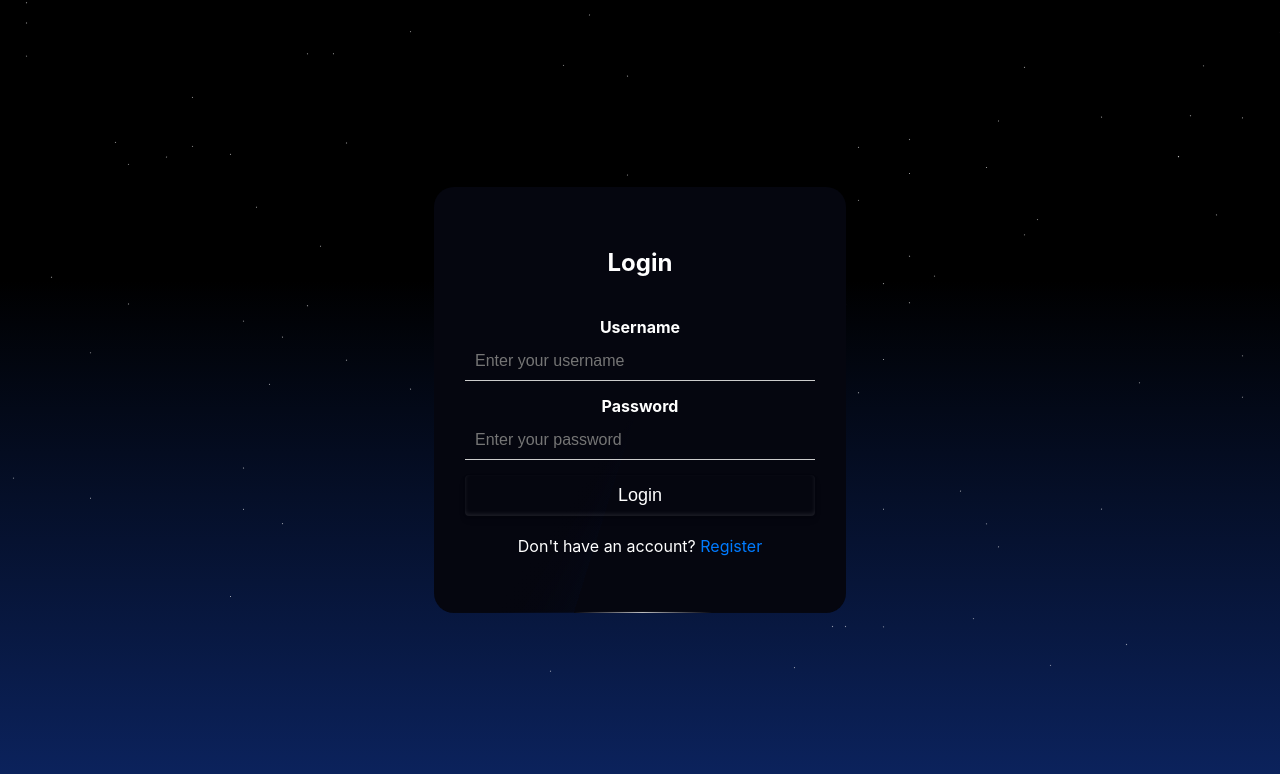
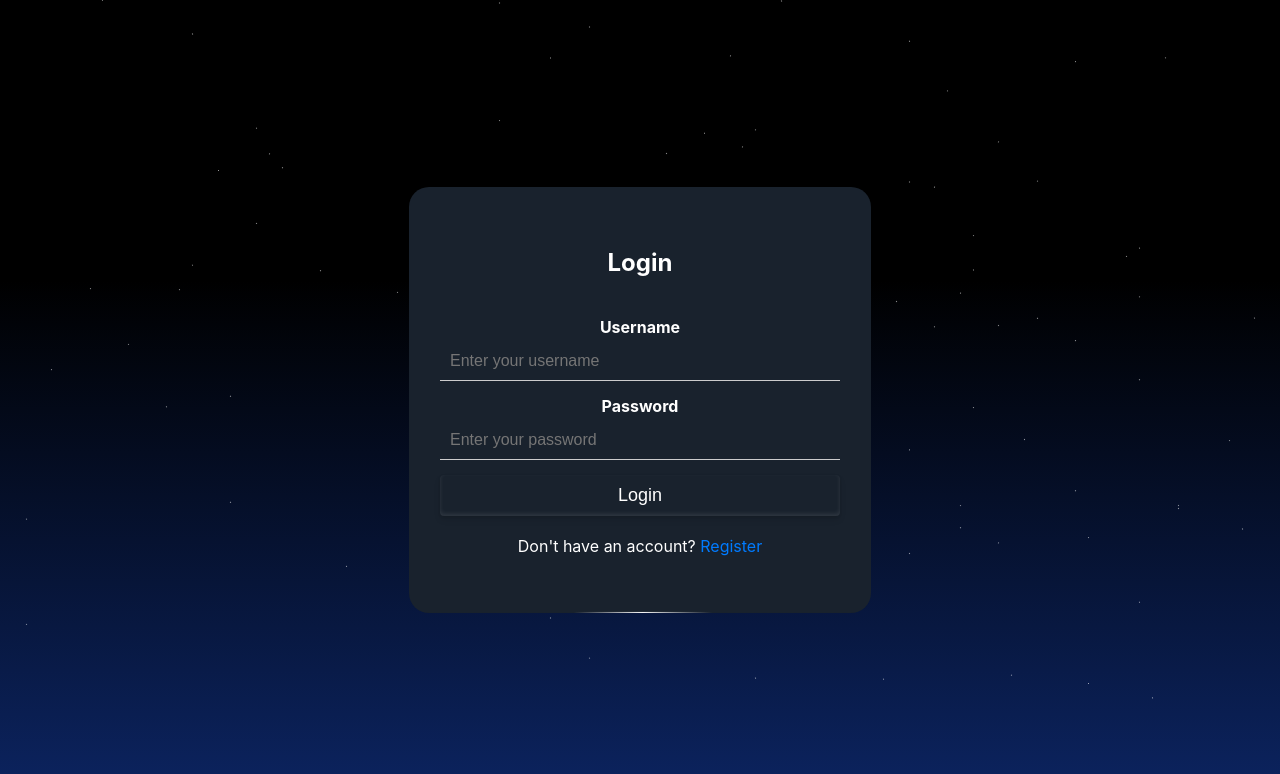
Before and after one commit to gostraa/AuthKit, a React (Create React App) app: page / in a window 1280 px wide. Shown: the top 774 px of the page. Built offline with nearby package versions, Linux system fonts and the light colour scheme.

Commit message:
Update Login.scss

```diff
--- a/src/components/Login.scss
+++ b/src/components/Login.scss
@@ -11,13 +11,14 @@
   align-items: center;
   width: 100%;
   height: 100vh;
-  background: linear-gradient(to bottom, #000 35%, #0c2461 100%);
+  background: linear-gradient(to bottom, #000000 35%, #0c2461 100%);
   overflow: hidden;
 }
 
 .login-container {
   position: absolute;
-  width: 350px;
+  width: 400px;
+
   padding: 40px 30px;
   text-align: center;
   color: #fff;
@@ -26,18 +27,17 @@
   --border-angle: 0turn;
   --main-bg: conic-gradient(
     from var(--border-angle),
-    #05060fa7,
-    #05060f 5%,
-    #05060f 60%,
-    #05060f 95%
+    #19222d,
+    #19222d 5%,
+    #19222d 60%,
+    #19222d 95%
   );
 
-  border: solid 1px transparent;
   border-radius: 20px;
   --gradient-border: conic-gradient(
     from var(--border-angle),
     transparent 90%,
-    rgba(255, 255, 255, 0.766),
+    #fff,
     transparent
   );
 
```
